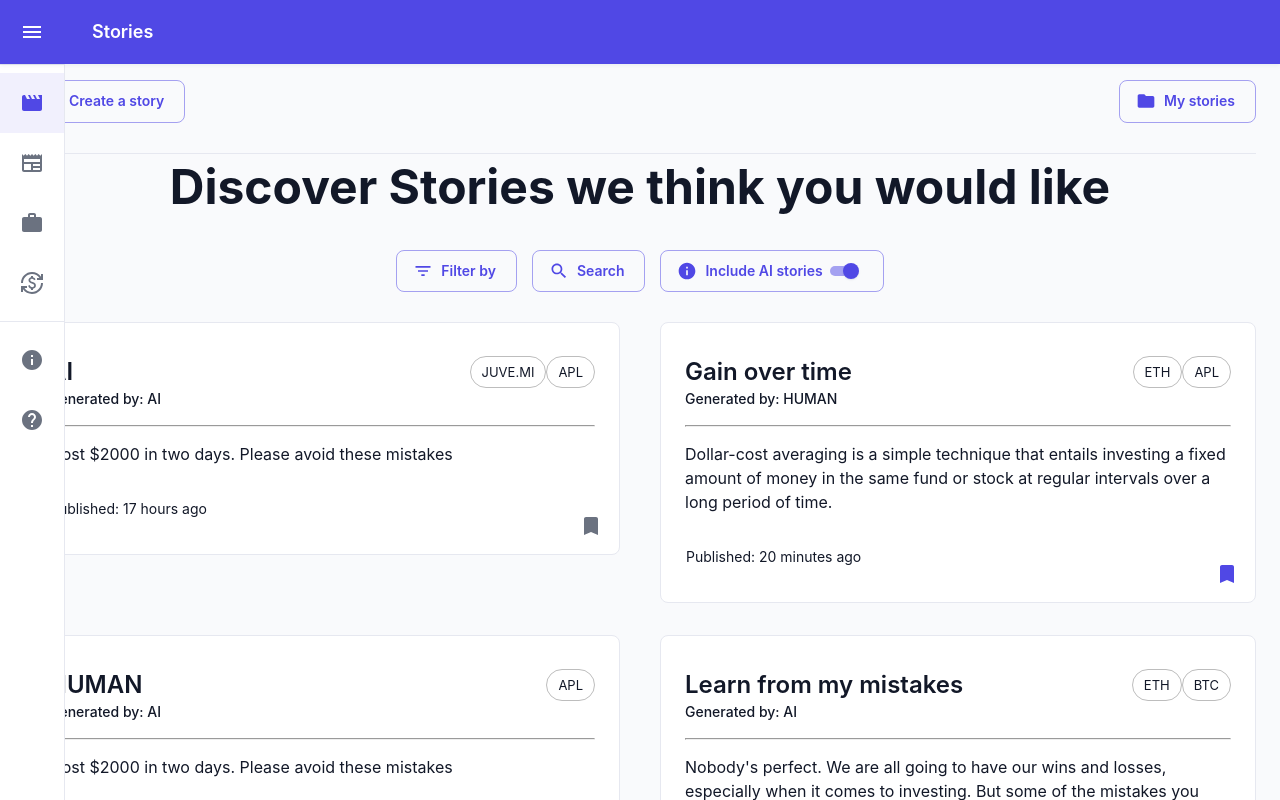
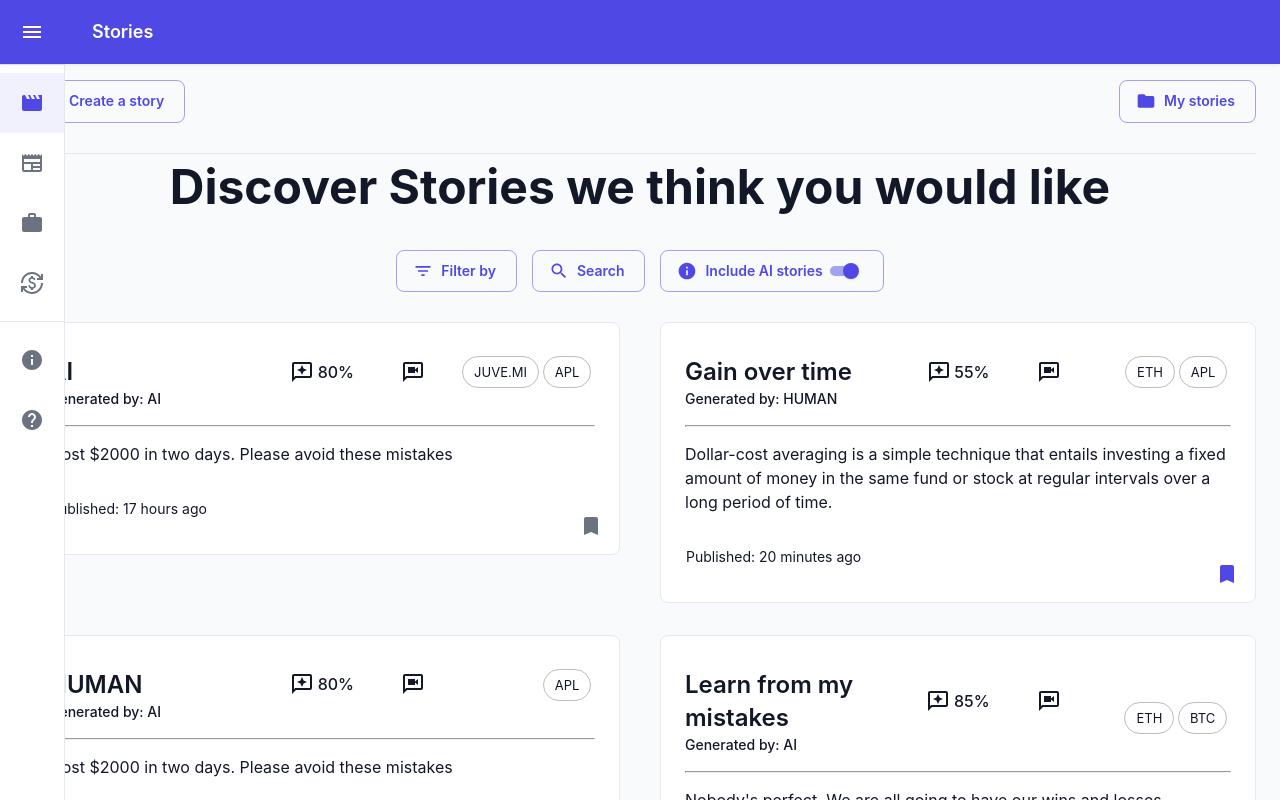
Before and after one commit to CarachinoAlessio/IntelliMents, a React (Create React App) app: page /stories in a window 1280 px wide. Shown: the top 800 px of the page. Built offline with nearby package versions, Linux system fonts and the light colour scheme; the HTML template or start-up script is replaced by a standard one.

Commit message:
Continued story's page

```diff
--- a/src/components/StoriesComp.js
+++ b/src/components/StoriesComp.js
@@ -6,10 +6,21 @@ import {
     DialogContentText,
     DialogTitle,
     Divider, Grid,
-    Switch,
+    Switch, Tooltip,
     Typography
 } from "@mui/material";
-import {Add, Bookmark, Favorite, FilterList, Folder, Info, Search, Share} from "@mui/icons-material";
+import {
+    Add,
+    Bookmark,
+    Favorite,
+    FilterList,
+    Folder,
+    Info,
+    RateReview,
+    RateReviewOutlined, ReviewsOutlined,
+    Search,
+    Share, VoiceChatOutlined
+} from "@mui/icons-material";
 import Grid2 from "@mui/material/Unstable_Grid2";
 import {useState} from "react";
 import * as React from 'react';
@@ -34,17 +45,20 @@ export default function StoriesComp(props) {
         {id: 1, title: 'AI', body:'I lost $2000 in two days.\n' +
                 'Please avoid these mistakes', content: [{
                 type: 'Subtitle',
-                content: 'Lorem Ipsum',
+                content: 'The Secret to Financial Freedom Is Investing Over Time\n',
                 show_buttons: false,
                 alignment: 'left',
                 formats: []
             }, {
                 type: 'Paragraph',
-                content: 'Lorem Ipsum is simply dummy text of the printing and typesetting industry. Lorem Ipsum has been the industry\'s standard dummy text ever since the 1500s, when an unknown printer took a galley of type and scrambled it to make a type specimen book.',
+                content: 'Jack\'s earnings will grow so large, they\'ll exceed all of his contributions combined. After 20 years of investing, Jack contributed $48,000 total. That same year, his $48,000 earned over $56,000. By year 25, his earnings ($103,000) are over 70 percent larger than his total contributions ($60,000).\n' +
+                    '\n' +
+                    'This is why time is so important in investing: Given enough time, your earnings can compound to take on a life of their own. Even better is they can become self-sustainable. When your money is earning enough money that you no longer need to work, you\'ve achieved financial independence.',
                 show_buttons: false,
+                image: './static/images/story/graph_story.png',
                 alignment: 'left',
                 formats: []
-            }], asset: ['JUVE.MI', 'APL'], by: '',generateDate: '17 hours ago', generate: 'AI',views: 213, likes: 90, liked: true, bookMark: false, width: 6, isAI: true},
+            }], asset: ['JUVE.MI', 'APL'], by: '',generateDate: '17 hours ago', generate: 'AI',views: 213, likes: 90, liked: true, bookMark: false, width: 6, isAI: true, review: '80%'},
         {id: 2, title: 'Gain over time', body:'Dollar-cost averaging is a simple technique that entails investing a fixed amount of money in the same fund or stock at regular intervals over a long period of time.', content: [{
                 type: 'Subtitle',
                 content: 'Use Dollar-Cost Averaging to Build Wealth Over Time',
@@ -74,11 +88,11 @@ export default function StoriesComp(props) {
                 alignment: 'left',
                 formats: []
             }],
-            asset: ['ETH', 'APL'], by: 'Mario Rossi',generateDate: '20 minutes ago',generate: 'HUMAN',views: 132, likes: 90, liked: true, bookMark: true, width: 3, isAI: false},
+            asset: ['ETH', 'APL'], by: 'Mario Rossi',generateDate: '20 minutes ago',generate: 'HUMAN',views: 132, likes: 90, liked: true, bookMark: true, width: 3, isAI: false, review: '55%'},
         {id: 3, title: 'HUMAN', body:'I lost $2000 in two days.\n' +
-                'Please avoid these mistakes', asset: ['APL'], by: '',generateDate: '2 days ago',generate: 'AI',views: 687, likes: 90, liked: true, bookMark: false, width: 3, isAI: false},
+                'Please avoid these mistakes', asset: ['APL'], by: '',generateDate: '2 days ago',generate: 'AI',views: 687, likes: 90, liked: true, bookMark: false, width: 3, isAI: false, review: '80%'},
         {id: 4, title: 'Learn from my mistakes', body:'Nobody\'s perfect. We are all going to have our wins and losses, especially when it comes to investing. But some of the mistakes you might make when trading stocks are actually pretty common and by no means reserved exclusively for you alone. In fact, the majority of investors make many of the following mistakes. '
-                , asset: ['ETH', 'BTC'], by: '', generateDate: '3 hours ago',generate: 'AI',views: 234, likes: 90, liked: true, bookMark: true,  width: 3, isAI: true},
+                , asset: ['ETH', 'BTC'], by: '', generateDate: '3 hours ago',generate: 'AI',views: 234, likes: 90, liked: true, bookMark: true,  width: 3, isAI: true, review: '85%'},
     ]
 
     const [open, setOpen] = useState(false);
@@ -164,14 +178,28 @@ export default function StoriesComp(props) {
                             <CardActionArea onClick={()=>showStory(i)}>
                                 <CardContent>
                                     <Grid2 container spacing={0}>
-                                        <Grid2 item xs={9}>
+                                        <Grid2 item xs={5}>
                                             <Typography variant="h5" component="div">
                                                 {i.title}
                                             </Typography>
                                         </Grid2>
+                                        <Grid2 item xs={2} display={"flex"} justifyContent={"center"} alignItems={"center"}>
+                                            <Tooltip title="Approval Rating">
+                                                <ReviewsOutlined>
+                                                </ReviewsOutlined>
+                                            </Tooltip>
+                                            <div>&nbsp;</div>
+                                            <Typography variant="subtitle1">{i.review}</Typography>
+                                        </Grid2>
+                                        <Grid2 item xs={2} display={"flex"} justifyContent={"center"} alignItems={"center"}>
+                                            <Tooltip title="Video available">
+                                                <VoiceChatOutlined>
+                                                </VoiceChatOutlined>
+                                            </Tooltip>
+                                        </Grid2>
                                         <Grid2 item xsOffset={1} xs={2} display={"flex"} justifyContent={"end"} alignItems={"end"}>
                                             {i.asset.map((element,index) => (
-                                                <Chip label={element} variant="outlined" />
+                                                <><Chip label={element} variant="outlined" /><div>&nbsp;</div></>
                                             ) )}
                                         </Grid2>
                                     </Grid2>
--- a/src/components/StoryContentComp.js
+++ b/src/components/StoryContentComp.js
@@ -148,9 +148,24 @@ export default function StoryContentComp(props) {
                     />
                     {content.map((element, index) => (
                         element.type === "Subtitle" ? <><Typography variant={"h5"} key={index}>{element.content}</Typography><br></br></>
-                        : <Typography key={index} fontFamily={"`\"Roboto\", \"Helvetica\", \"Arial\", sans-serif`,"} variant={"paragraph"}>{element.content}</Typography>
+                        :
+                            <>
+                                <Typography key={index} fontFamily={"`\"Roboto\", \"Helvetica\", \"Arial\", sans-serif`,"} variant={"paragraph"}>{element.content}</Typography>
+                                <br></br>
+                                <Box
+                                    component="img"
+                                    sx={{
+                                        height: 450,
+                                        width: "70%" ,
+                                    }}
+                                    alt="The house from the offer."
+                                    src={element.image}
+                                />
+                            </>
+
 
                     ))}
+
 
                 </Grid>
                 <Grid style={{marginLeft:0}} item xs>
```
Also changed, not shown: public/static/images/story/graph_story.png (added).
